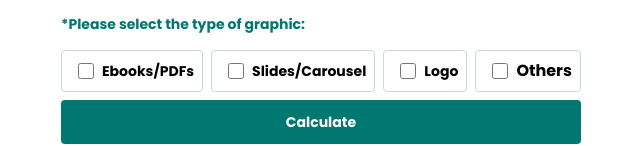
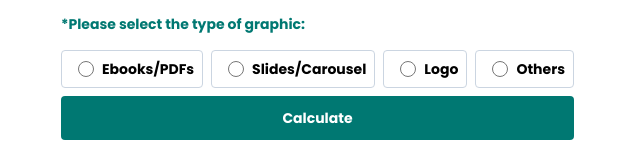
Before and after one commit to rockstarloren/sales-department, a React (Create React App) app: page /graphics in a window 1280 px wide. Shown: the part 350-496 px from the top of the page, without its empty margins (419-1059 px from the left). Built offline with nearby package versions, Linux system fonts and the light colour scheme.

Commit message:
Fixed the Radio Buttons

```diff
--- a/src/components/Graphics.js
+++ b/src/components/Graphics.js
@@ -21,21 +21,21 @@ function Graphics() {
 
   const { ETA, price } = result;
 
-  const handleCheckbox = (e) => {
+  const handleRadio = (e) => {
     if (e.target.checked) {
       setChecked((data) => ({
         ...data,
-        graphic: e.target.name,
+        graphic: e.target.id,
       }));
     }
     console.log(graphic);
   };
 
   const handleInput = (e) => {
-    const { name, value } = e.target;
+    const { id, value } = e.target;
     setFormData((data) => ({
       ...data,
-      [name]: value,
+      [id]: value,
     }));
   };
 
@@ -111,10 +111,10 @@ function Graphics() {
           >
             <input
               id="ebooks"
-              type="checkbox"
-              name="ebooks"
+              type="radio"
+              name="group"
               value={graphic}
-              onChange={handleCheckbox}
+              onChange={handleRadio}
               className="mx-2 w-4 h-4"
             ></input>
             Ebooks/PDFs
@@ -125,10 +125,10 @@ function Graphics() {
           >
             <input
               id="slides"
-              type="checkbox"
-              name="slides"
+              type="radio"
+              name="group"
               value={graphic}
-              onChange={handleCheckbox}
+              onChange={handleRadio}
               className="mx-2 w-4 h-4"
             ></input>
             Slides/Carousel
@@ -139,24 +139,24 @@ function Graphics() {
           >
             <input
               id="logo"
-              type="checkbox"
-              name="logo"
+              type="radio"
+              name="group"
               value={graphic}
-              onChange={handleCheckbox}
+              onChange={handleRadio}
               className="mx-2 w-4 h-4"
             ></input>
             Logo
           </label>
           <label
             htmlFor="others"
-            className="font-bold flex items-center rounded border border-slate-300 p-2"
+            className="font-bold text-sm flex items-center rounded border border-slate-300 p-2"
           >
             <input
               id="others"
-              type="checkbox"
-              name="others"
+              type="radio"
+              name="group"
               value={graphic}
-              onChange={handleCheckbox}
+              onChange={handleRadio}
               className="mx-2 w-4 h-4"
             ></input>
             Others
--- a/src/components/Technical.js
+++ b/src/components/Technical.js
@@ -21,21 +21,21 @@ function Technical() {
 
   const { ETA, price } = result;
 
-  const handleCheckbox = (e) => {
+  const handleRadio = (e) => {
     if (e.target.checked) {
       setChecked((data) => ({
         ...data,
-        technical: e.target.name,
+        technical: e.target.id,
       }));
     }
     console.log(technical);
   };
 
   const handleInput = (e) => {
-    const { name, value } = e.target;
+    const { id, value } = e.target;
     setFormData((data) => ({
       ...data,
-      [name]: value,
+      [id]: value,
     }));
   };
 
@@ -120,10 +120,10 @@ function Technical() {
             >
               <input
                 id="domain"
-                type="checkbox"
-                name="domain"
+                type="radio"
+                name="group"
                 value={technical}
-                onChange={handleCheckbox}
+                onChange={handleRadio}
                 className="mx-2 w-4 h-4"
               ></input>
               Domain
@@ -134,10 +134,10 @@ function Technical() {
             >
               <input
                 id="email"
-                type="checkbox"
-                name="email"
+                type="radio"
+                name="group"
                 value={technical}
-                onChange={handleCheckbox}
+                onChange={handleRadio}
                 className="mx-2 w-4 h-4"
               ></input>
               Email Automation
@@ -150,10 +150,10 @@ function Technical() {
             >
               <input
                 id="calendar"
-                type="checkbox"
-                name="calendar"
+                type="radio"
+                name="group"
                 value={technical}
-                onChange={handleCheckbox}
+                onChange={handleRadio}
                 className="mx-2 w-4 h-4"
               ></input>
               Calendar
@@ -164,10 +164,10 @@ function Technical() {
             >
               <input
                 id="product"
-                type="checkbox"
-                name="product"
+                type="radio"
+                name="group"
                 value={technical}
-                onChange={handleCheckbox}
+                onChange={handleRadio}
                 className="mx-2 w-4 h-4"
               ></input>
               Product Setup
@@ -179,10 +179,10 @@ function Technical() {
           >
             <input
               id="form"
-              type="checkbox"
-              name="form"
+              type="radio"
+              name="group"
               value={technical}
-              onChange={handleCheckbox}
+              onChange={handleRadio}
               className="mx-2 w-4 h-4"
             ></input>
             Form Setup
```
Also changed, not shown: 7 other files (tests, documents, lock files or other folders).
